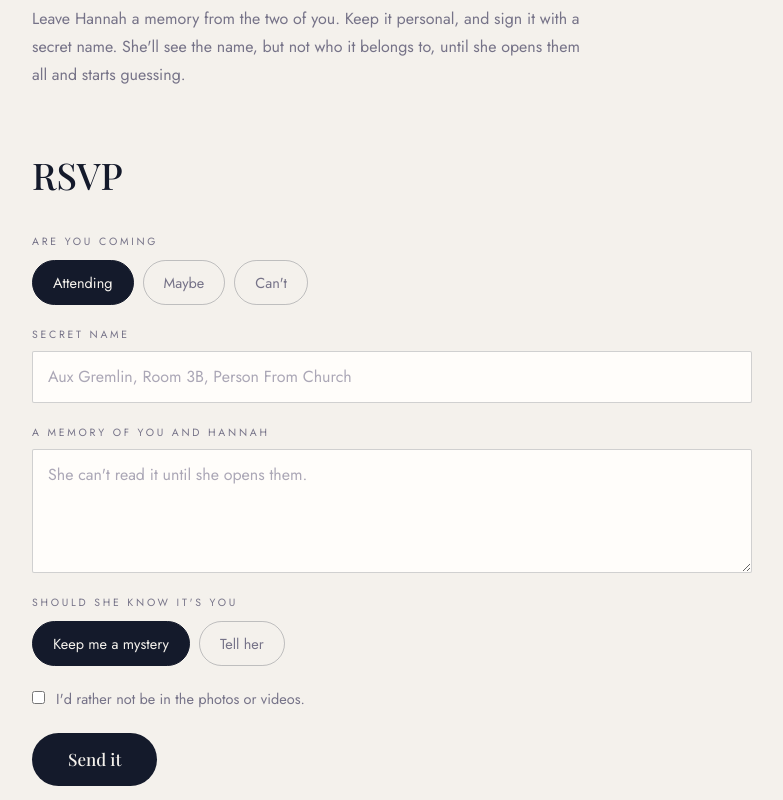
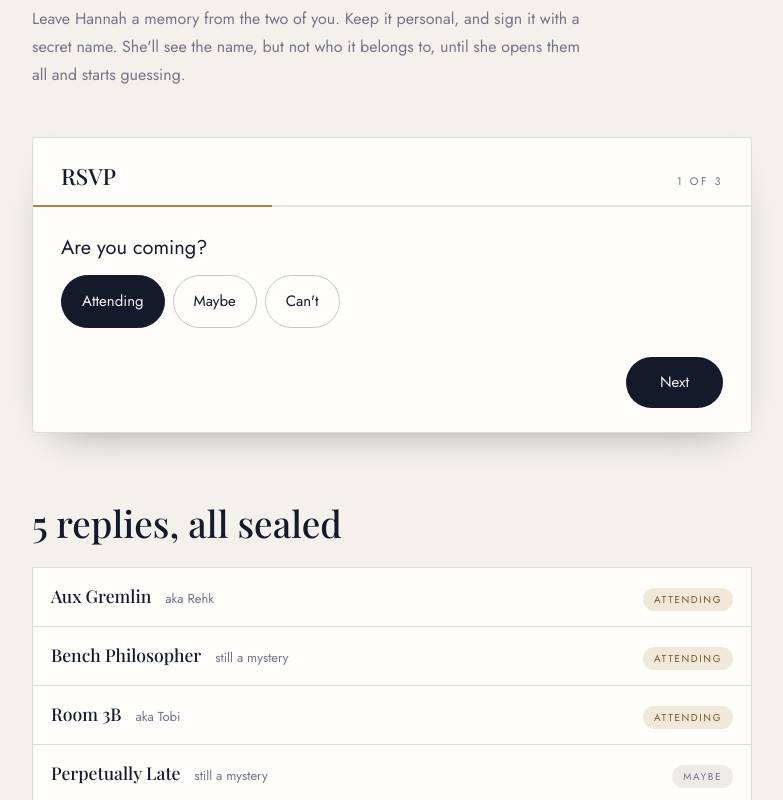
Before and after one commit to rehkmansa/games-night-rsvp, a Next.js app: page /sample/d in a window 1280 px wide. Shown: the part 840-1640 px from the top of the page, without its empty margins (248-1031 px from the left). Built offline with nearby package versions, Linux system fonts and the light colour scheme.

Commit message:
Replace tall RSVP form with a three-step card

```diff
--- a/app/sample/d/page.tsx
+++ b/app/sample/d/page.tsx
@@ -45,6 +45,7 @@ export default function EnvelopeSample() {
   }, []);
   const [status, setStatus] = useState("coming");
   const [reveal, setReveal] = useState(false);
+  const [step, setStep] = useState(0);
 
   return (
     <div className={`v-root ${body.className}`}>
@@ -104,72 +105,105 @@ export default function EnvelopeSample() {
       </section>
 
       <section className="v-form-wrap" id="rsvp">
-        <form onSubmit={(e) => e.preventDefault()}>
-          <h2 className={`v-h2 ${display.className}`}>RSVP</h2>
+        <form className="v-steps" onSubmit={(e) => e.preventDefault()}>
+          <header className="v-steps-head">
+            <span className={`v-steps-k ${display.className}`}>RSVP</span>
+            <span className="v-steps-count">{step + 1} of 3</span>
+            <span className="v-steps-bar" aria-hidden="true">
+              <i style={{ width: `${((step + 1) / 3) * 100}%` }} />
+            </span>
+          </header>
 
-          <fieldset>
-            <legend>Are you coming</legend>
-            <div className="v-row">
+          <div className="v-steps-body">
+            {step === 0 && (
+              <div className="v-step">
+                <p className="v-step-q">Are you coming?</p>
+                <div className="v-step-opts">
                   {Object.entries(STATUS_LABEL).map(([key, label]) => (
                     <button
                       key={key}
                       type="button"
-                  onClick={() => setStatus(key)}
-                  className={`v-chip${status === key ? " is-on" : ""}`}
+                      onClick={() => {
+                        setStatus(key);
+                        setStep(1);
+                      }}
+                      className={`v-opt${status === key ? " is-on" : ""}`}
                     >
                       {label}
                     </button>
                   ))}
                 </div>
                 {status === "cant" && (
-              <p className="v-early">Thank you for saying early. It genuinely helps her plan.</p>
+                  <p className="v-early">Thank you for saying early. It really helps her plan.</p>
                 )}
-          </fieldset>
+              </div>
+            )}
 
-          <label className="v-field">
-            <span>Secret name</span>
-            <input placeholder="Aux Gremlin, Room 3B, Person From Church" />
-          </label>
+            {step === 1 && (
+              <div className="v-step">
+                <p className="v-step-q">Sign it with a secret name</p>
+                <input
+                  className="v-step-input"
+                  placeholder="Aux Gremlin"
+                  autoFocus
+                />
+                <p className="v-step-hint">She sees this, not your real name.</p>
+                <textarea
+                  className="v-step-input v-step-area"
+                  rows={3}
+                  placeholder="Now the memory. Keep it personal."
+                />
+              </div>
+            )}
 
-          <label className="v-field">
-            <span>A memory of you and Hannah</span>
-            <textarea rows={4} placeholder="She can't read it until she opens them." />
-          </label>
-
-          <fieldset>
-            <legend>Should she know it&apos;s you</legend>
-            <div className="v-row">
+            {step === 2 && (
+              <div className="v-step">
+                <p className="v-step-q">Should she know it&apos;s you?</p>
+                <div className="v-step-opts">
                   <button
                     type="button"
                     onClick={() => setReveal(false)}
-                className={`v-chip${!reveal ? " is-on" : ""}`}
+                    className={`v-opt${!reveal ? " is-on" : ""}`}
                   >
                     Keep me a mystery
                   </button>
                   <button
                     type="button"
                     onClick={() => setReveal(true)}
-                className={`v-chip${reveal ? " is-on" : ""}`}
+                    className={`v-opt${reveal ? " is-on" : ""}`}
                   >
                     Tell her
                   </button>
                 </div>
                 {reveal && (
-              <label className="v-field v-field-reveal">
-                <span>Your real name</span>
-                <input placeholder="Shown next to your secret name" />
-              </label>
+                  <input className="v-step-input" placeholder="Your real name" autoFocus />
                 )}
-          </fieldset>
-
                 <label className="v-photo">
                   <input type="checkbox" />
                   <span>I&apos;d rather not be in the photos or videos.</span>
                 </label>
+              </div>
+            )}
+          </div>
 
-          <button type="submit" className={`v-send ${display.className}`}>
+          <footer className="v-steps-foot">
+            {step > 0 ? (
+              <button type="button" className="v-back" onClick={() => setStep(step - 1)}>
+                Back
+              </button>
+            ) : (
+              <span />
+            )}
+            {step < 2 ? (
+              <button type="button" className="v-next" onClick={() => setStep(step + 1)}>
+                Next
+              </button>
+            ) : (
+              <button type="submit" className="v-next">
                 Send it
               </button>
+            )}
+          </footer>
         </form>
       </section>
 
@@ -358,70 +392,112 @@ const CSS = `
 .v-h2 { margin: 0 0 10px; font-size: clamp(1.6rem, 3.6vw, 2.3rem); font-weight: 500; }
 .v-secret p { margin: 0; font-size: 16px; line-height: 1.75; color: var(--dim); max-width: 58ch; }
 
-.v-form-wrap { padding-top: clamp(30px, 5vw, 58px); scroll-margin-top: 24px; }
-.v-form-wrap form { display: flex; flex-direction: column; gap: 22px; }
-.v-form-wrap fieldset { border: 0; margin: 0; padding: 0; }
-.v-form-wrap legend, .v-field > span {
-  font-size: 10.5px;
-  letter-spacing: 0.26em;
-  text-transform: uppercase;
-  color: var(--dim);
-  padding: 0 0 10px;
+.v-form-wrap { padding-top: clamp(26px, 4vw, 48px); scroll-margin-top: 20px; }
+
+/* One question per screen. The stacked version ran ~700px on a phone, which
+   put the send button two thumb-scrolls below the question. */
+.v-steps {
+  background: #FFFDFA;
+  border: 1px solid rgba(20,26,43,0.14);
+  border-radius: 4px;
+  box-shadow: 0 18px 40px -26px rgba(20,26,43,0.5);
+  display: flex;
+  flex-direction: column;
 }
-.v-field { display: flex; flex-direction: column; gap: 8px; }
-.v-field > span { padding: 0; }
-.v-field input, .v-field textarea {
-  font: inherit;
-  font-size: 16px;
-  background: #FFFDFA;
-  border: 1px solid rgba(20,26,43,0.2);
-  padding: 13px 15px;
-  color: var(--navy);
-  resize: vertical;
-  border-radius: 2px;
+.v-steps-head {
+  position: relative;
+  display: flex;
+  align-items: baseline;
+  justify-content: space-between;
+  gap: 12px;
+  padding: clamp(16px, 3vw, 22px) clamp(18px, 3.4vw, 28px) 14px;
 }
-.v-field input::placeholder, .v-field textarea::placeholder { color: #ABA7B6; }
-.v-field input:focus, .v-field textarea:focus { outline: none; border-color: var(--gold); }
+.v-steps-k { font-size: clamp(1.1rem, 2.6vw, 1.4rem); }
+.v-steps-count { font-size: 11px; letter-spacing: 0.22em; text-transform: uppercase; color: var(--dim); }
+.v-steps-bar { position: absolute; left: 0; right: 0; bottom: 0; height: 2px; background: rgba(20,26,43,0.1); }
+.v-steps-bar i { display: block; height: 100%; background: var(--gold); transition: width 320ms ease; }
 
-.v-row { display: flex; gap: 9px; flex-wrap: wrap; }
-.v-chip {
+.v-steps-body { padding: clamp(18px, 3.4vw, 26px) clamp(18px, 3.4vw, 28px); min-height: 150px; }
+.v-step { display: flex; flex-direction: column; gap: 12px; animation: v-slide 320ms ease both; }
+@keyframes v-slide { from { opacity: 0; transform: translateX(10px); } to { opacity: 1; transform: none; } }
+.v-step-q { margin: 0; font-size: clamp(1.05rem, 2.4vw, 1.25rem); }
+.v-step-hint { margin: -4px 0 0; font-size: 13px; color: var(--dim); }
+.v-step-opts { display: flex; gap: 8px; flex-wrap: wrap; }
+.v-opt {
   cursor: pointer;
   font: inherit;
-  font-size: 14.5px;
-  padding: 11px 20px;
+  font-size: 15px;
+  /* 48px tall: thumb-sized, not mouse-sized */
+  padding: 14px 20px;
+  min-height: 48px;
   border: 1px solid rgba(20,26,43,0.24);
   background: transparent;
-  color: var(--dim);
+  color: var(--navy);
   border-radius: 999px;
-  transition: border-color 180ms ease, color 180ms ease, background 180ms ease;
+  transition: background 180ms ease, color 180ms ease, border-color 180ms ease;
 }
-.v-chip:hover { border-color: var(--navy); color: var(--navy); }
-.v-chip.is-on { background: var(--navy); border-color: var(--navy); color: var(--paper); }
-.v-early { margin: 11px 0 0; font-size: 14px; color: var(--gold); }
+.v-opt:hover { border-color: var(--navy); }
+.v-opt.is-on { background: var(--navy); border-color: var(--navy); color: var(--paper); }
+
+.v-step-input {
+  font: inherit;
+  /* 16px keeps iOS from zooming the viewport on focus */
+  font-size: 16px;
+  width: 100%;
+  background: #FFFFFF;
+  border: 1px solid rgba(20,26,43,0.22);
+  border-radius: 2px;
+  padding: 14px 15px;
+  color: var(--navy);
+}
+.v-step-area { resize: vertical; line-height: 1.5; }
+.v-step-input::placeholder { color: #ABA7B6; }
+.v-step-input:focus { outline: none; border-color: var(--gold); }
+.v-early { margin: 0; font-size: 14px; color: var(--gold); }
 
 .v-photo {
   display: flex;
-  gap: 11px;
+  gap: 10px;
   align-items: flex-start;
-  font-size: 14.5px;
-  line-height: 1.55;
+  font-size: 14px;
+  line-height: 1.5;
   color: var(--dim);
   cursor: pointer;
 }
-.v-photo input { margin-top: 3px; accent-color: var(--gold); cursor: pointer; }
+.v-photo input { margin-top: 2px; accent-color: var(--gold); cursor: pointer; }
 
-.v-send {
+.v-steps-foot {
+  display: flex;
+  align-items: center;
+  justify-content: space-between;
+  gap: 12px;
+  padding: 0 clamp(18px, 3.4vw, 28px) clamp(18px, 3vw, 24px);
+}
+.v-back {
   cursor: pointer;
-  align-self: flex-start;
-  font-size: 17px;
-  padding: 14px 36px;
+  font: inherit;
+  font-size: 13px;
+  letter-spacing: 0.14em;
+  text-transform: uppercase;
+  background: transparent;
+  border: 0;
+  color: var(--dim);
+  padding: 10px 2px;
+}
+.v-back:hover { color: var(--navy); }
+.v-next {
+  cursor: pointer;
+  font: inherit;
+  font-size: 15px;
+  min-height: 48px;
+  padding: 14px 34px;
   border: 0;
   border-radius: 999px;
   background: var(--navy);
   color: var(--paper);
-  transition: background 180ms ease, transform 180ms ease;
+  transition: background 180ms ease;
 }
-.v-send:hover { background: var(--gold); transform: translateY(-2px); }
+.v-next:hover { background: var(--gold); }
 
 .v-wall { padding-top: clamp(34px, 5vw, 62px); }
 .v-stack { list-style: none; margin: 18px 0 0; padding: 0; }
```
Lines whose indentation alone changed are shown as unchanged.
